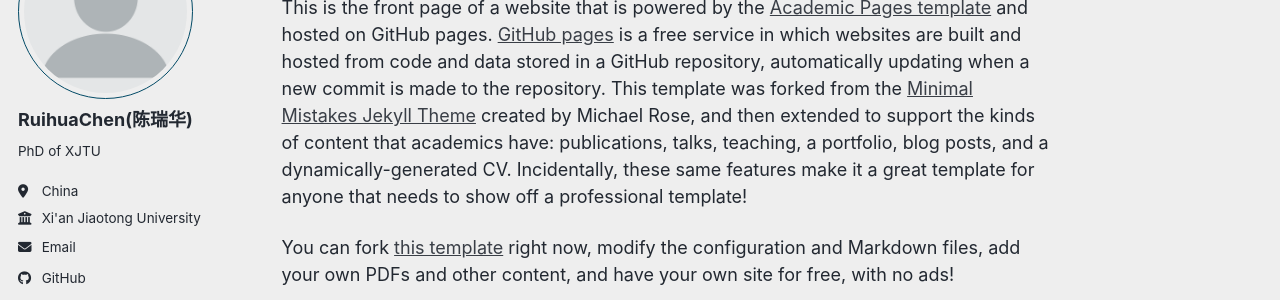
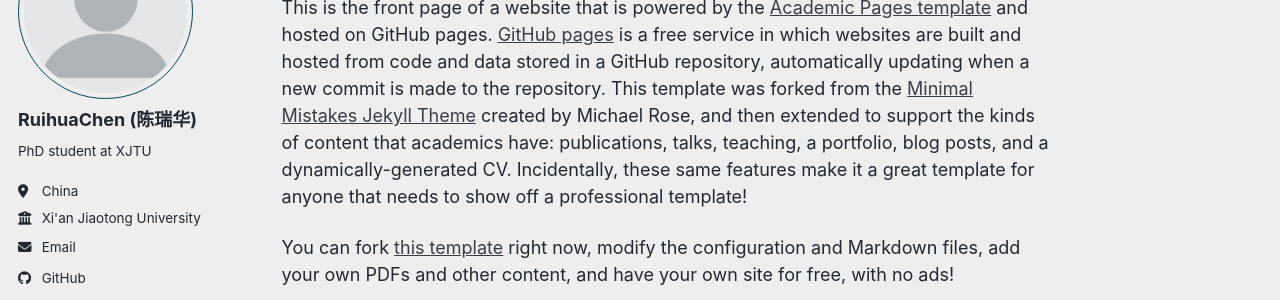
Before and after one commit to Ruihua-Chen/ruihua-chen.github.io, a Jekyll site: the page built from _pages/about.md, in a window 1280 px wide. Shown: the part 177-477 px from the top of the page. Built offline with Jekyll 4.4.1, drawn with Linux system fonts in a browser that asks for light colours; a script bundle is joined from its source files by our own code; library files that are not in the unit come from our copies.

Commit message:
Update _config.yml

```diff
--- a/_config.yml
+++ b/_config.yml
@@ -24,9 +24,9 @@ repository               : "ruihua-chen/ruihua-chen.github.io"
 author:
   # Biographic information
   avatar           : "profile.png"
-  name             : "RuihuaChen(陈瑞华)"
+  name             : "RuihuaChen (陈瑞华)"
   pronouns         : # example: "she/her"
-  bio              : "PhD of XJTU"
+  bio              : "PhD student at XJTU"
   location         : "China"
   employer         : "Xi'an Jiaotong University"
   uri              : # URL
```
